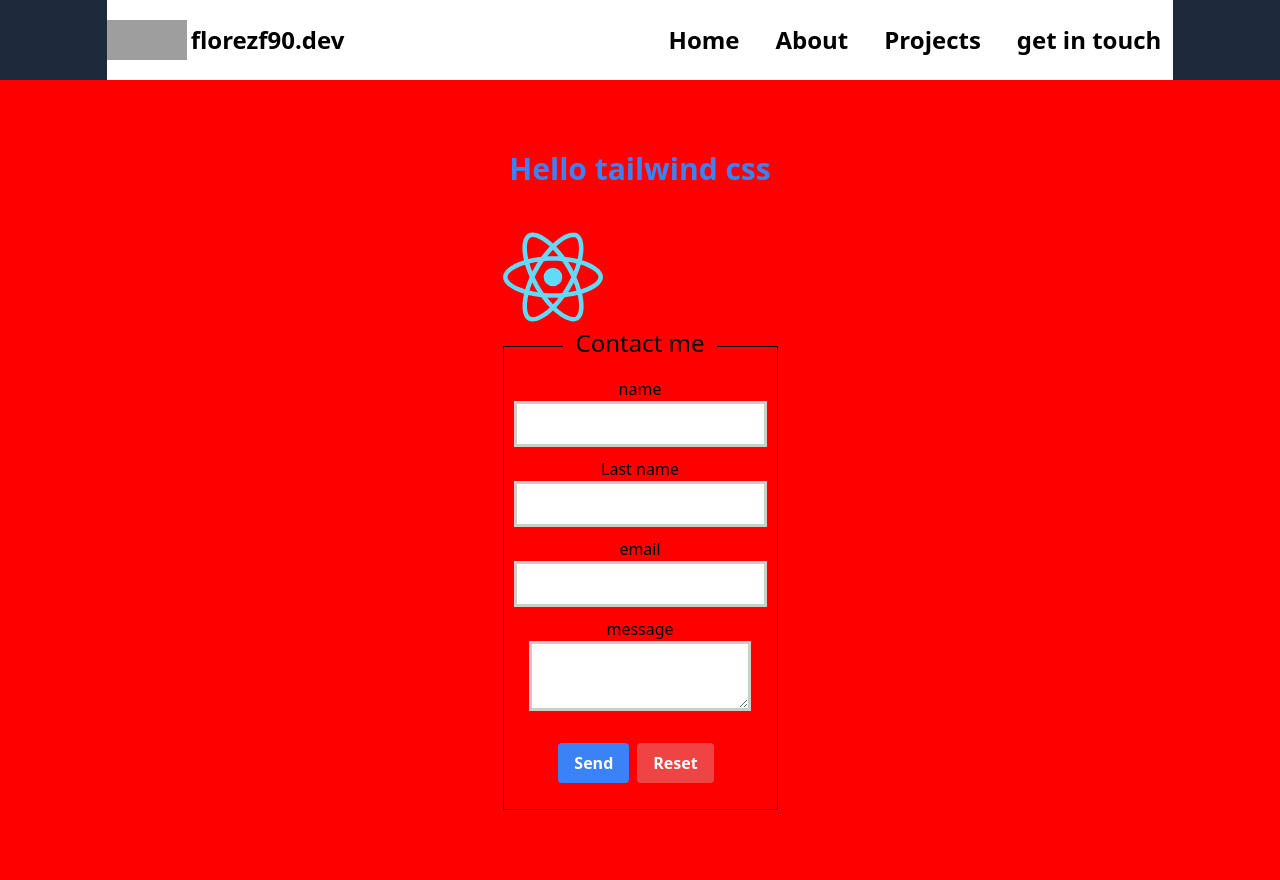
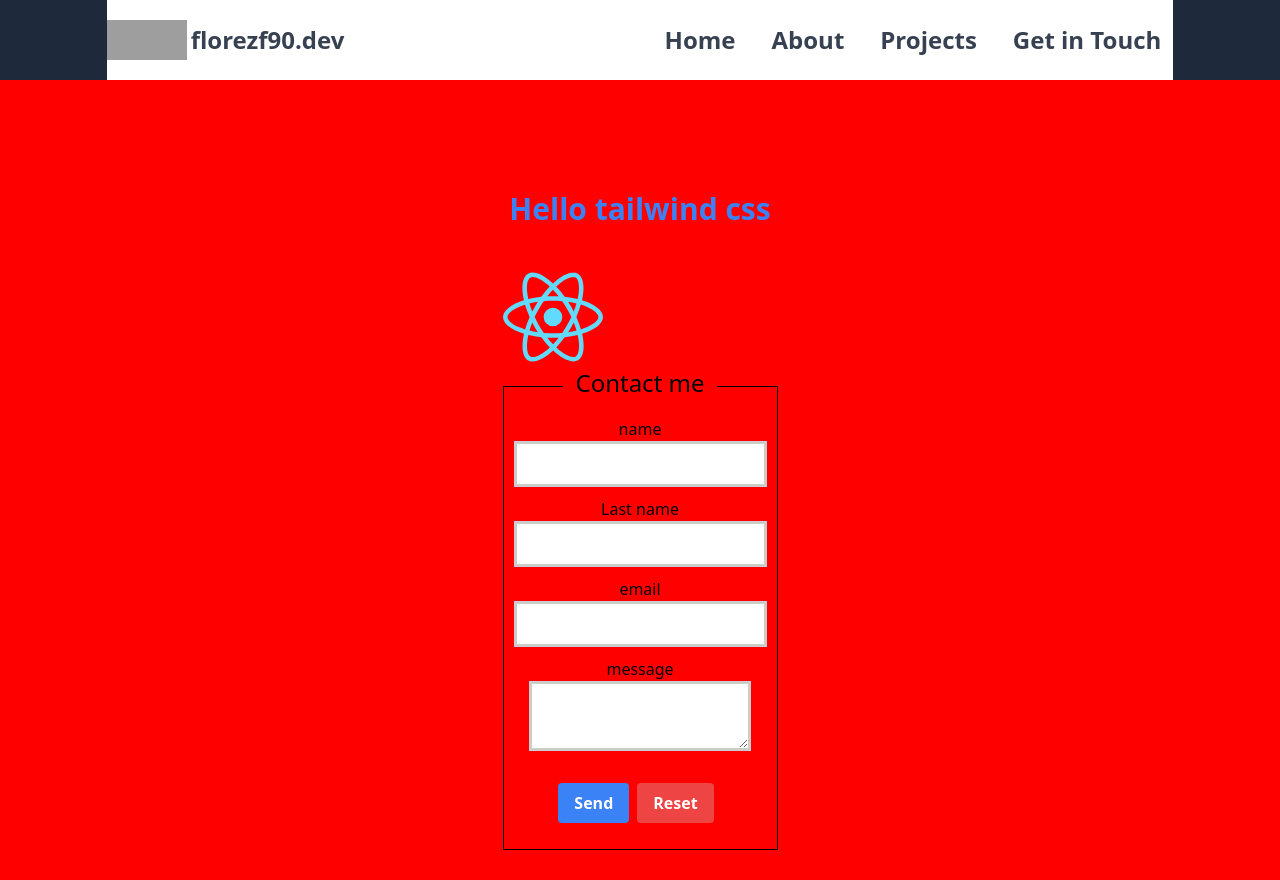
Before and after one commit to florezf90/portfolio, a React (Vite) app in the folder client/: page / in a window 1280 px wide. Built offline with nearby package versions, Linux system fonts and the light colour scheme; no server answers; grey boxes are pictures that could not be loaded.

Commit message:
redesigned the dropdown menu, now it is going to be a side menu that will have the same options of the dropdown menu from the navbar, this will only shows when the screen size is medium or small, and I also modified the html elements structure to follow best practices

```diff
--- a/client/src/App.jsx
+++ b/client/src/App.jsx
@@ -49,7 +49,7 @@ const backendUrl = import.meta.env.VITE_PAGE_URL || 'http://localhost:3001';
 
   return (
     <div className='h-screen bg-cover bg-center flex items-center justify-center '  style={{ backgroundColor: 'red',  }}>
-      <div className='text-center'>
+      <div className='text-center mt-20'>
       <h1 className='text-3xl font-bold text-blue-500 mb-10'>Hello tailwind css</h1>
        <svg dangerouslySetInnerHTML={{ __html: purifiedIcons }} style={{ width: 100, height: 100, fill: `#${siReact.hex}` }}></svg>
     <fieldset style={{border: "1px solid black", padding: 10}}>
--- a/client/src/components/navbar/navbar.jsx
+++ b/client/src/components/navbar/navbar.jsx
@@ -1,51 +1,146 @@
-import React, { useState } from 'react';
+import { useState } from "react";
 
+const MenuIcon = () => (
+  <svg
+    className="w-6 h-6"
+    fill="none"
+    stroke="currentColor"
+    viewBox="0 0 24 24"
+    xmlns="http://www.w3.org/2000/svg"
+  >
+    <path
+      strokeLinecap="round"
+      strokeLinejoin="round"
+      strokeWidth="2"
+      d="M4 6h16M4 12h16m-7 6h7"
+    ></path>
+  </svg>
+);
 
 const Navbar = () => {
+  const [isMenuOpen, setIsMenuOpen] = useState(false);
 
-    const [isMenuOpen, setIsMenuOpen] = useState(false);
-//   Function to scroll to a section
   const scrollToSection = (sectionId) => {
     const section = document.querySelector(sectionId);
     section.scrollIntoView({ behavior: "smooth" });
   };
 
-// function to toggle the menu
   const toggleMenu = () => {
     setIsMenuOpen(!isMenuOpen);
-  }
+  };
 
   return (
-    <nav className="navbar h-[10vh] bg-slate-800 ">
-      <div className=" h-full bg-white w-10/12 flex mx-auto items-center justify-between">
-        <div className="flex items-center ">
+    <nav className="bg-slate-800 h-[10vh]">
+      <div className="h-full bg-white w-10/12 flex mx-auto items-center justify-between">
+        <div className="flex items-center">
           <img
             className="h-[5vh] w-20"
             src="https://tailwindui.com/img/logos/mark.svg?color=indigo&shade=500"
             alt="Your Company"
           />
-          <a  className="  text-2xl font-bold ml-1" href="/">florezf90.dev</a>
+          <button
+            className="text-2xl font-bold text-gray-700 ml-1"
+            onClick={() => scrollToSection("#home")}
+          >
+            florezf90.dev
+          </button>
         </div>
         <div className="lg:flex hidden items-center bg-white space-x-3">
-            <a href="#home" className="text-dark hover:bg-slate-200 px-3 py-2 text-2xl font-bold rounded">Home</a>
-            <a href="#about" className="text-dark hover:bg-slate-200 px-3 py-2 text-2xl font-bold rounded">About</a>
-            <a href="#Projects" className="text-dark hover:bg-slate-200 px-3 py-2 text-2xl font-bold rounded">Projects</a>
-            <a href="#Contact" className="text-dark hover:bg-slate-200 px-3 py-2 text-2xl font-bold rounded">get in touch</a>
+          <button
+            onClick={() => scrollToSection("#home")}
+            className="text-gray-700 hover:bg-slate-200 px-3 py-2 text-2xl font-bold rounded"
+          >
+            Home
+          </button>
+          <button
+            onClick={() => scrollToSection("#about")}
+            className="text-gray-700 hover:bg-slate-200 px-3 py-2 text-2xl font-bold rounded"
+          >
+            About
+          </button>
+          <button
+            onClick={() => scrollToSection("#projects")}
+            className="text-gray-700 hover:bg-slate-200 px-3 py-2 text-2xl font-bold rounded"
+          >
+            Projects
+          </button>
+          <button
+            onClick={() => scrollToSection("#contact")}
+            className="text-gray-700 hover:bg-slate-200 px-3 py-2 text-2xl font-bold rounded"
+          >
+            Get in Touch
+          </button>
         </div>
-        <button className='lg:hidden block text-dark' onClick={toggleMenu}>
-          <svg className="w-6 h-6" fill="none" stroke="currentColor" viewBox="0 0 24 24" xmlns="http://www.w3.org/2000/svg">
-            <path strokeLinecap="round" strokeLinejoin="round" strokeWidth="2" d="M4 6h16M4 12h16m-7 6h7"></path>
-        </svg>
+        <button className="lg:hidden block text-gray-700" onClick={toggleMenu}>
+          <MenuIcon />
         </button>
       </div>
-      <div className={`lg:hidden ${isMenuOpen ? 'block' : 'hidden'} bg-white  w-4/5 mx-auto mt-2 rounded-lg shadow-md text-center text-2xl font-bold`} >
-        <a href="#home" className="block text-dark px-3 py-2 text-xl ">Home</a>
-        <a href="#about" className="block text-dark px-3 py-2 text-xl">About</a>
-        <a href="#projects" className="block text-dark px-3 py-2 text-xl">Projects</a>
-        <a href="#contact" className="block text-dark px-3 py-2 text-xl">Get in Touch</a>
-       </div>
+      <div
+        className={`lg:hidden fixed inset-y-0 left-0 transform ${
+          isMenuOpen ? "translate-x-0" : "-translate-x-full"
+        } flex flex-col justify-center h-full transition-transform duration-300 ease-in-out z-50 bg-white shadow-md w-4/5`}
+      >
+        <button
+          className="absolute top-0 right-0 mt-4 mr-4 text-gray-700"
+          onClick={toggleMenu}
+        >
+          <svg
+            className="w-10 h-10"
+            fill="none"
+            stroke="currentColor"
+            viewBox="0 0 24 24"
+            xmlns="http://www.w3.org/2000/svg"
+          >
+            <path
+              strokeLinecap="round"
+              strokeLinejoin="round"
+              strokeWidth="2"
+              d="M6 18L18 6M6 6l12 12"
+            ></path>
+          </svg>
+        </button>
+        <ul className="flex flex-col text-center justify-center text-2xl font-bold">
+          <li>
+            <button
+              onClick={() => scrollToSection("#home")}
+              className="text-3xl py-10 w-full"
+            >
+              Home
+            </button>
+          </li>
+          <li>
+            <button
+              onClick={() => scrollToSection("#about")}
+              className="text-3xl py-10 w-full"
+            >
+              About
+            </button>
+          </li>
+          <li>
+            <button
+              onClick={() => scrollToSection("#projects")}
+              className="text-3xl py-10 w-full"
+            >
+              Projects
+            </button>
+          </li>
+          <li>
+            <button
+              onClick={() => scrollToSection("#contact")}
+              className="text-3xl py-10 w-full"
+            >
+              Get in Touch
+            </button>
+          </li>
+        </ul>
+      </div>
+      {isMenuOpen && (
+        <div
+          className="lg:hidden fixed inset-0 bg-black bg-opacity-25 z-40"
+          onClick={toggleMenu}
+        ></div>
+      )}
     </nav>
-
   );
 };
 
```
